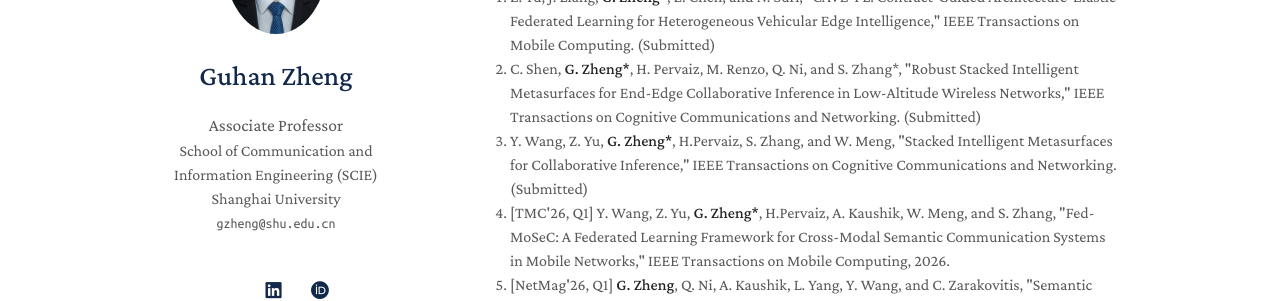
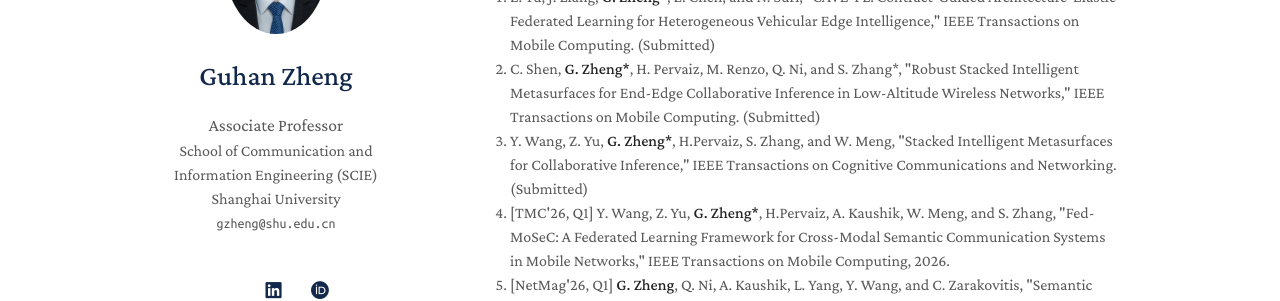
Before and after one commit to Guhan328/Guhan328.github.io, a Jekyll site: the page built from publications.md, in a window 1280 px wide and 1268 px high. Shown: the part 220-521 px from the top of the window. Built offline with Jekyll 4.4.1, drawn with Linux system fonts in a browser that asks for light colours; a style sheet for code colours, icons or effects is not loaded.

Commit message:
Update pubJournal.md

```diff
--- a/_includes/pubJournal.md
+++ b/_includes/pubJournal.md
@@ -9,7 +9,7 @@
 
 <ol id="pub-list" style="margin:0 0 5px;">
   <li><a><autocolor>Z. Yu, J. Liang, <strong>G. Zheng*</strong>, Z. Chen, and N. Suri, "CAVE-FL: Contract-Guided Architecture-Elastic Federated Learning for Heterogeneous Vehicular Edge Intelligence," IEEE Transactions on Mobile Computing. (Submitted) </autocolor></a></li>
-  <li><a><autocolor>C. Shen, <strong>G. Zheng*</strong>, H. Pervaiz, M. Renzo, Q. Ni, and S. Zhang*, "Robust Stacked Intelligent Metasurfaces for End-Edge Collaborative Inference in Low-Altitude Wireless Networks," IEEE Transactions on Cognitive Communications and Networking. (Submitted) </autocolor></a></li>
+  <li><a><autocolor>C. Shen, <strong>G. Zheng*</strong>, H. Pervaiz, M. Renzo, Q. Ni, and S. Zhang*, "Robust Stacked Intelligent Metasurfaces for End-Edge Collaborative Inference in Low-Altitude Wireless Networks," IEEE Transactions on Mobile Computing. (Submitted) </autocolor></a></li>
   <li><a><autocolor>Y. Wang, Z. Yu, <strong>G. Zheng*</strong>, H.Pervaiz, S. Zhang, and W. Meng, "Stacked Intelligent Metasurfaces for Collaborative Inference," IEEE Transactions on Cognitive Communications and Networking. (Submitted) </autocolor></a></li>
   <li><a href="https://ieeexplore.ieee.org/document/11592739"><autocolor>[TMC'26, Q1] Y. Wang, Z. Yu, <strong>G. Zheng*</strong>, H.Pervaiz, A. Kaushik, W. Meng, and S. Zhang, "Fed-MoSeC: A Federated Learning Framework for Cross-Modal Semantic Communication Systems in Mobile Networks," IEEE Transactions on Mobile Computing, 2026.</autocolor></a></li>
   <li><a href="https://ieeexplore.ieee.org/document/11319360"><autocolor>[NetMag'26, Q1] <strong>G. Zheng</strong>, Q. Ni, A. Kaushik, L. Yang, Y. Wang, and C. Zarakovitis, "Semantic Communication Meets Heterogeneous Network: Emerging Trends, Opportunities, and Challenges," IEEE Network, 2026.</autocolor></a></li>
```
